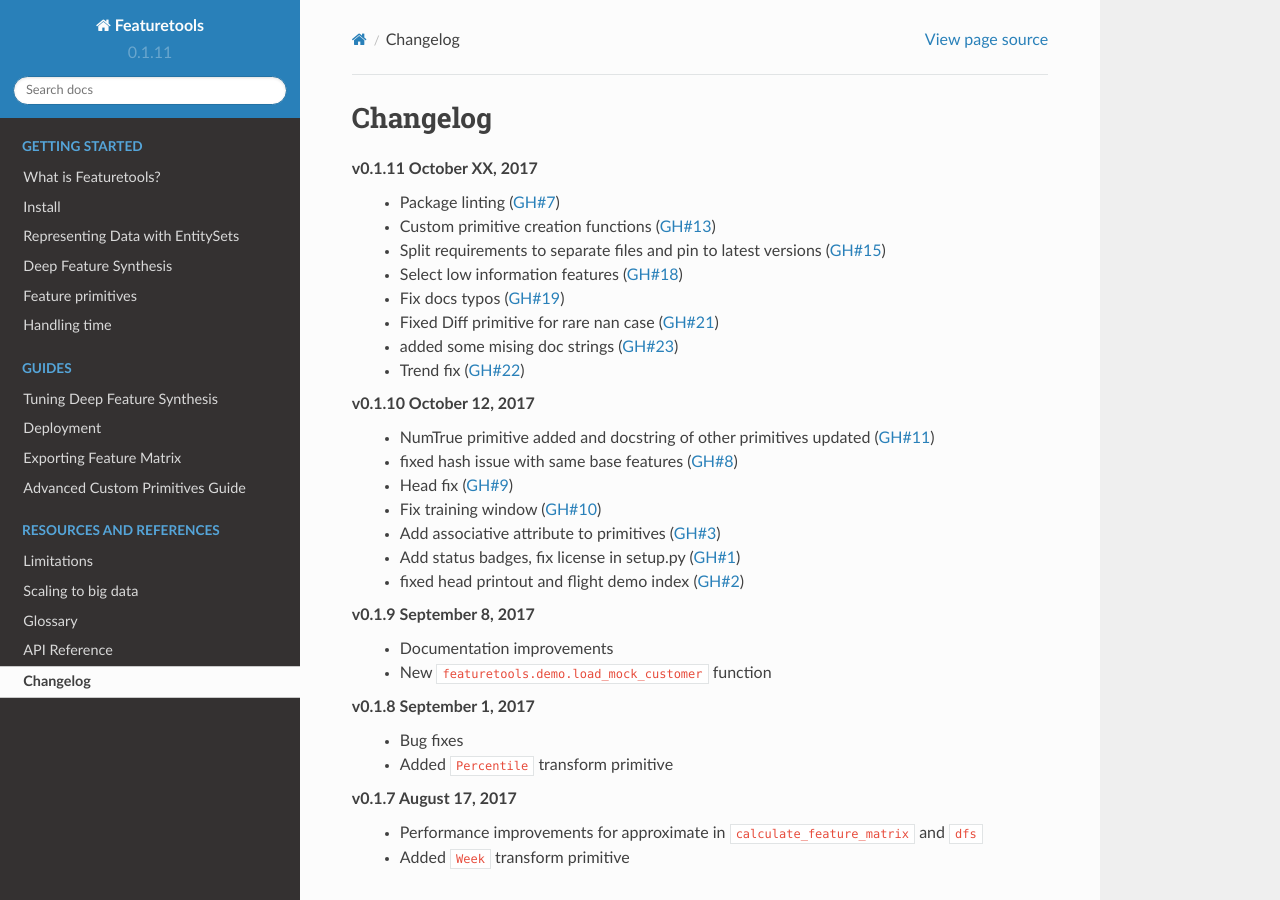
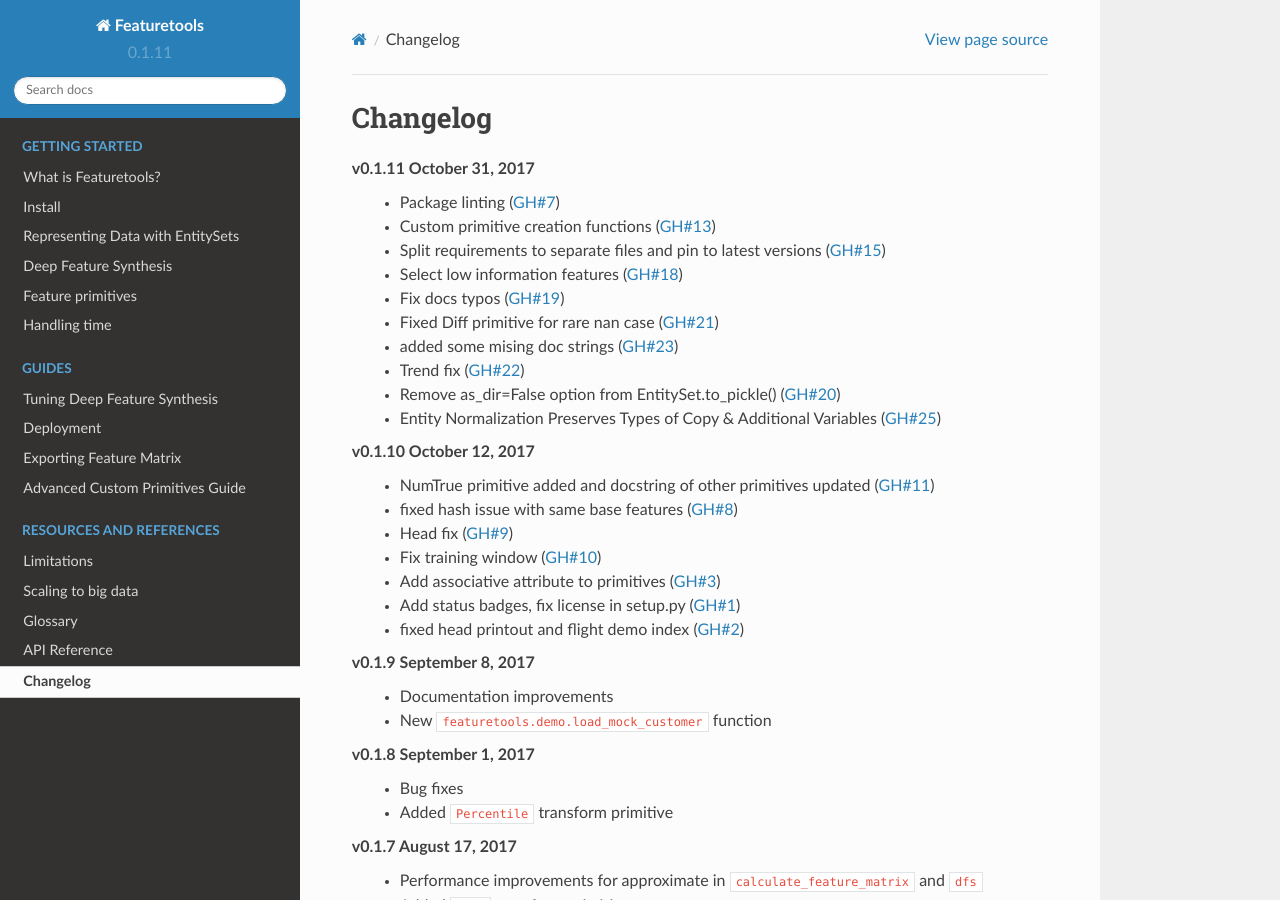
Before and after one commit to alteryx/featuretools, a Sphinx documentation site: the page built from docs/source/changelog.rst, in a window 1280 px wide and 900 px high. Built offline with Sphinx 7.4.7 and the Read the Docs theme 2.0.0, drawn with Linux system fonts in a browser that asks for light colours; comment, search, counter and statistics services are not loaded.

Commit message:
Update changelog.rst

```diff
--- a/docs/source/changelog.rst
+++ b/docs/source/changelog.rst
@@ -3,7 +3,7 @@
 Changelog
 ---------
 
-**v0.1.11** October XX, 2017
+**v0.1.11** October 31, 2017
     * Package linting (:pr:`7`)
     * Custom primitive creation functions (:pr:`13`)
     * Split requirements to separate files and pin to latest versions (:pr:`15`)
@@ -12,6 +12,8 @@
     * Fixed Diff primitive for rare nan case (:pr:`21`)
     * added some mising doc strings (:pr:`23`)
     * Trend fix (:pr:`22`)
+    * Remove as_dir=False option from EntitySet.to_pickle() (:pr:`20`)
+    * Entity Normalization Preserves Types of Copy & Additional Variables (:pr:`25`)
 
 **v0.1.10** October 12, 2017
     * NumTrue primitive added and docstring of other primitives updated (:pr:`11`)
```
